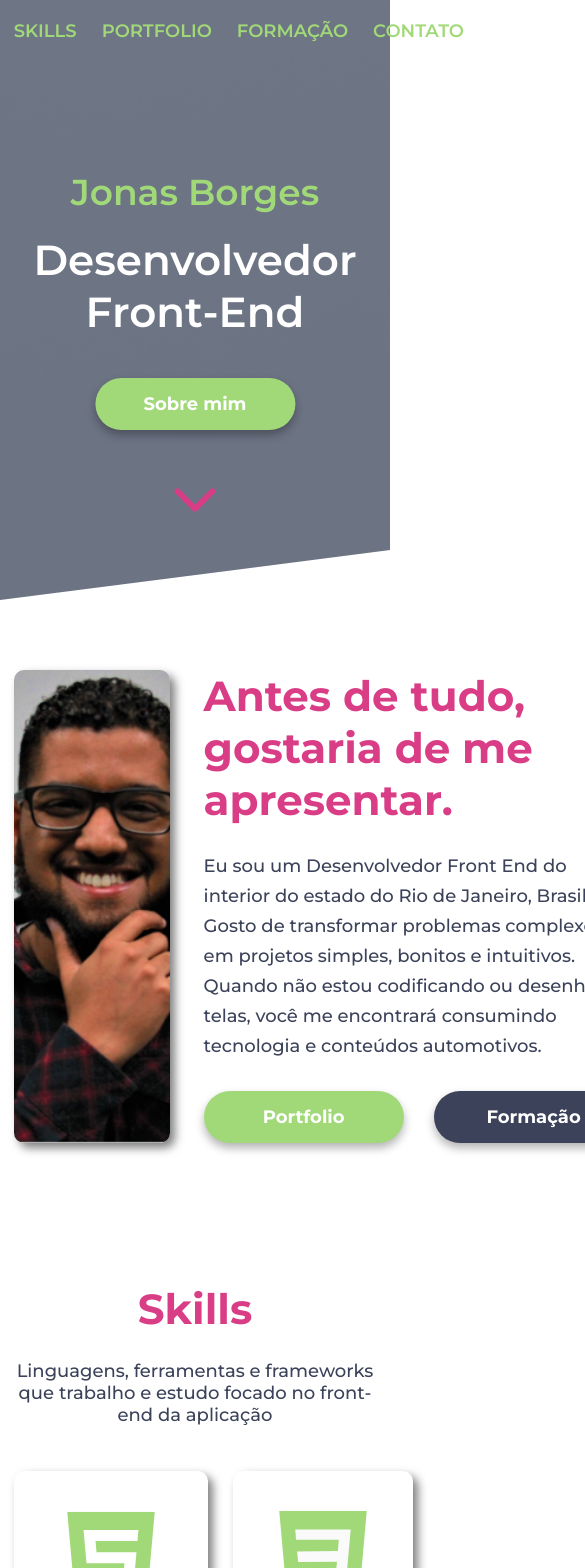
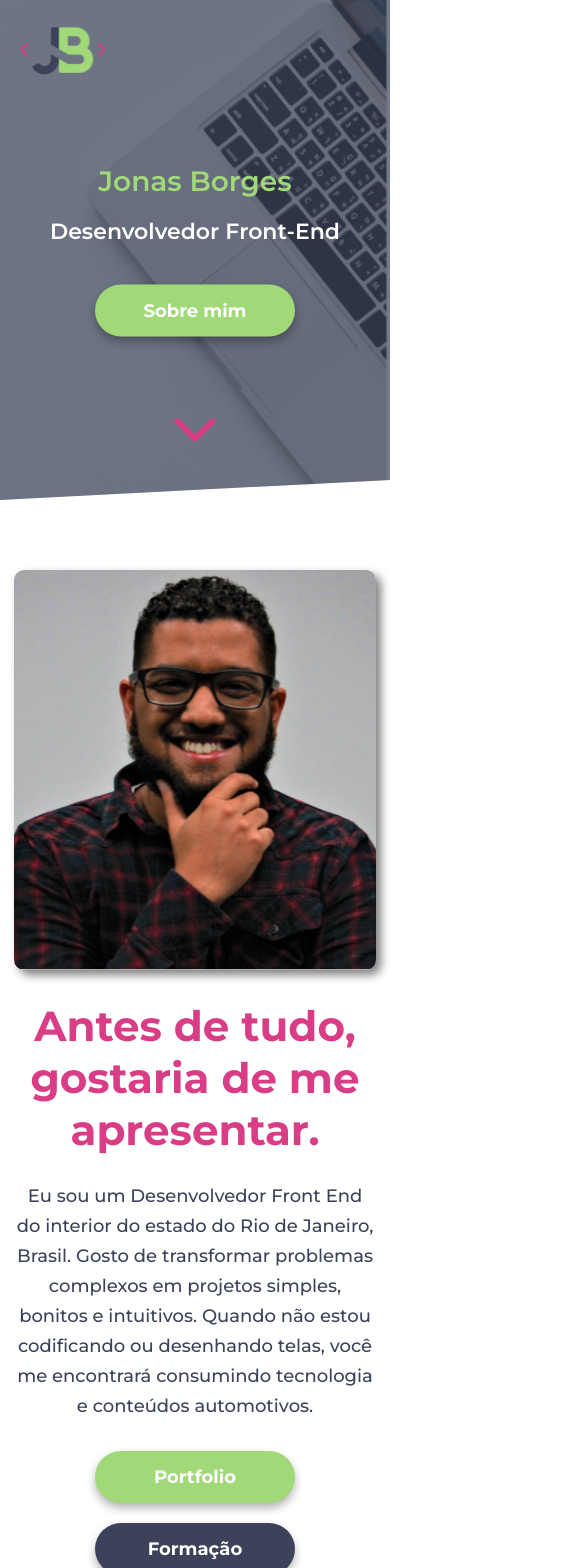
Before and after one commit to jonasborgesweb/portfolio, a React (Create React App) app: page / in a window 390 px wide. Shown: the top 1568 px of the page, 585 px wide, since content can reach past the window. Built offline with nearby package versions, Linux system fonts and the light colour scheme.

Commit message:
Finish Banner Responsive

```diff
--- a/src/components/Header/styles.ts
+++ b/src/components/Header/styles.ts
@@ -32,6 +32,10 @@ export const Logomarca = styled.div`
 
 export const Navigation = styled.nav`
 
+  @media screen and (max-width: 900px){
+    display: none;
+  }
+
   ul{
     display: flex;
     align-items: center;
--- a/src/pages/Home/partial/About/styles.ts
+++ b/src/pages/Home/partial/About/styles.ts
@@ -16,6 +16,10 @@ export const Container = styled.section`
 export const ContainerWrapper = styled.div`
   display: flex;
   justify-content: space-between;
+
+  @media screen and (max-width: 900px){
+    flex-wrap: wrap;
+  }
 `;
 
 export const Photo = styled.div`
@@ -29,18 +33,36 @@ export const Photo = styled.div`
   background-repeat: no-repeat;
 
   border-radius: 1rem;
-  box-shadow: 5px 5px 10px rgba(0,0,0,.5)
+  box-shadow: 5px 5px 10px rgba(0,0,0,.5);
+
+  @media screen and (max-width: 900px){
+    flex: 0 0 80%;
+    margin: 0 auto 3rem;
+  }
+
+  @media screen and (max-width: 600px){
+    flex: 0 0 100%;
+  }
 
 `;
 
 export const Content = styled.div`
   flex: 0 0 54%;
 
+  @media screen and (max-width: 900px){
+    flex: 0 0 100%;
+    margin: 0 auto;
+  }
+
   h2{
     font-size: 4.2rem;
     font-weight:700;
     color: #d93d86;
     margin-bottom: 2.5rem;
+
+    @media screen and (max-width: 900px){
+      text-align: center;
+    }
 
     span{
       display: block;
@@ -53,11 +75,24 @@ export const Content = styled.div`
     font-weight: 500;
     color: #3b4259;
     margin-bottom: 3rem;
+
+    @media screen and (max-width: 900px){
+      text-align: center;
+    }
   }
 `;
 
 export const Bottom = styled.div`
   display: flex;
+
+  @media screen and (max-width: 900px){
+    justify-content: center;
+  }
+
+  @media screen and (max-width: 600px){
+    flex-direction: column;
+    align-items: center;
+  }
 
   a{
     text-decoration: none;
@@ -89,6 +124,11 @@ export const Bottom = styled.div`
 
     &:not(:last-child){
       margin-right: 3rem;
+
+      @media screen and (max-width: 600px){
+        margin-right: 0;
+        margin-bottom: 2rem;
+      }
     }
   }
 `;
--- a/src/pages/Home/partial/Banner/styles.ts
+++ b/src/pages/Home/partial/Banner/styles.ts
@@ -28,7 +28,7 @@ export const Container = styled.section`
   background-image: url(${backcground});
   background-repeat: no-repeat;
   background-size: cover;
-  background-position: center;
+  background-position: right;
   background-attachment: fixed;
 
   height: 60rem;
@@ -37,6 +37,13 @@ export const Container = styled.section`
 
   -webkit-clip-path: polygon(0 0, 100% 0, 100% 55rem, 0 100%);
   clip-path: polygon(0 0, 100% 0, 100% 55rem, 0 100%);
+
+  @media screen and (max-width: 600px){
+    height: 50rem;
+
+    -webkit-clip-path: polygon(0 0, 100% 0, 100% 48rem, 0 100%);
+    clip-path: polygon(0 0, 100% 0, 100% 48rem, 0 100%);
+  }
 
   &:before{
     content: '';
@@ -56,6 +63,11 @@ export const Container = styled.section`
     color: #d93d86;
 
     animation: ${upDown} 1s  linear infinite;
+
+    @media screen and (max-width: 600px){
+      bottom: 0;
+      animation: none;
+    }
   }
 `;
 
@@ -64,10 +76,12 @@ export const Content = styled.div`
   top: 50%;
   left: 50%;
   transform: translate(-50%,-50%);
+  width: 100%;
 
   display: flex;
   flex-direction: column;
   align-items: center;
+
 
   h2{
     font-size: 3.6rem;
@@ -75,6 +89,10 @@ export const Content = styled.div`
     text-align: center;
     color: #a1d979;
     margin-bottom: 2rem;
+
+    @media screen and (max-width: 768px){
+      font-size: 2.8rem;
+    }
   }
 
   h1{
@@ -83,6 +101,14 @@ export const Content = styled.div`
     text-align: center;
     color: #fff;
     margin-bottom: 4rem;
+
+    @media screen and (max-width: 768px){
+      font-size: 3.2rem;
+    }
+
+    @media screen and (max-width: 600px){
+      font-size: 2.2rem;
+    }
   }
 
   a{
--- a/src/pages/Home/partial/Skills/styles.ts
+++ b/src/pages/Home/partial/Skills/styles.ts
@@ -40,6 +40,10 @@ export const ContainerWrapper = styled.div`
   @media screen and (max-width: 900px){
     grid-template-columns: repeat(2,1fr);
   }
+
+  @media screen and (max-width: 600px){
+    grid-template-columns: repeat(1,1fr);
+  }
 `;
 
 export const Card = styled.div`
```
